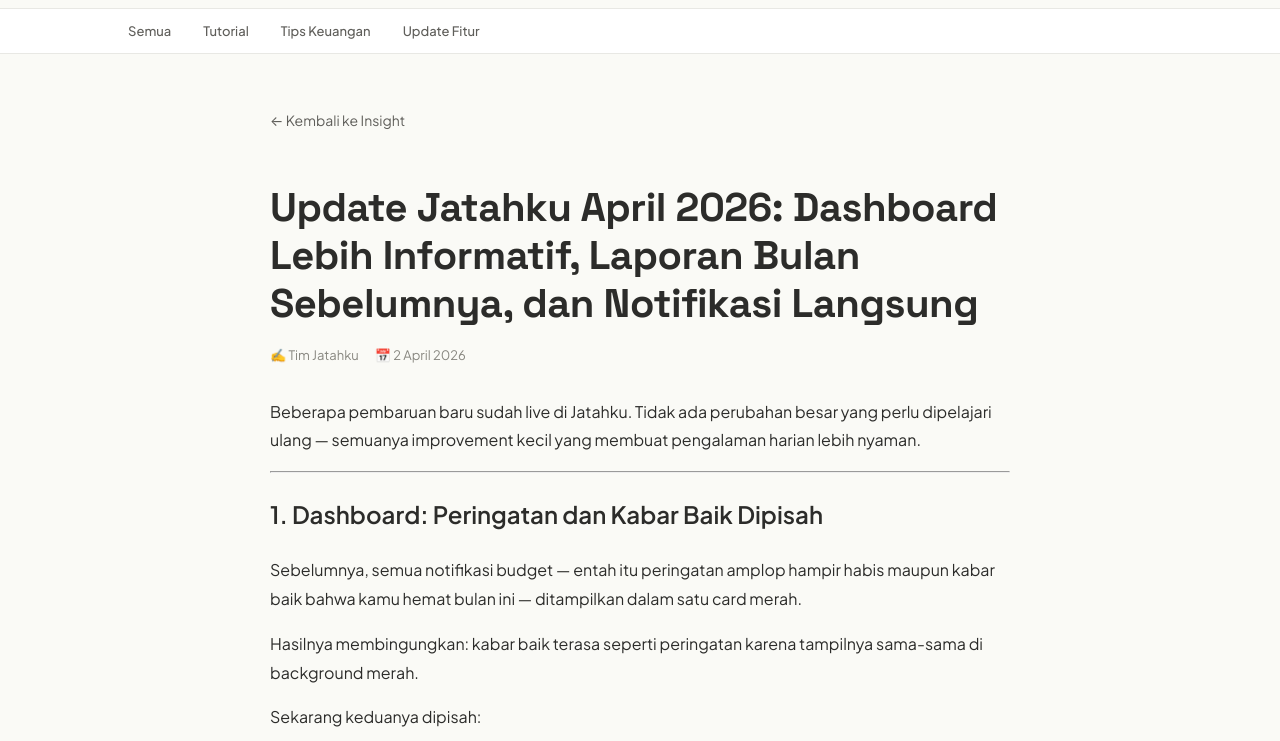
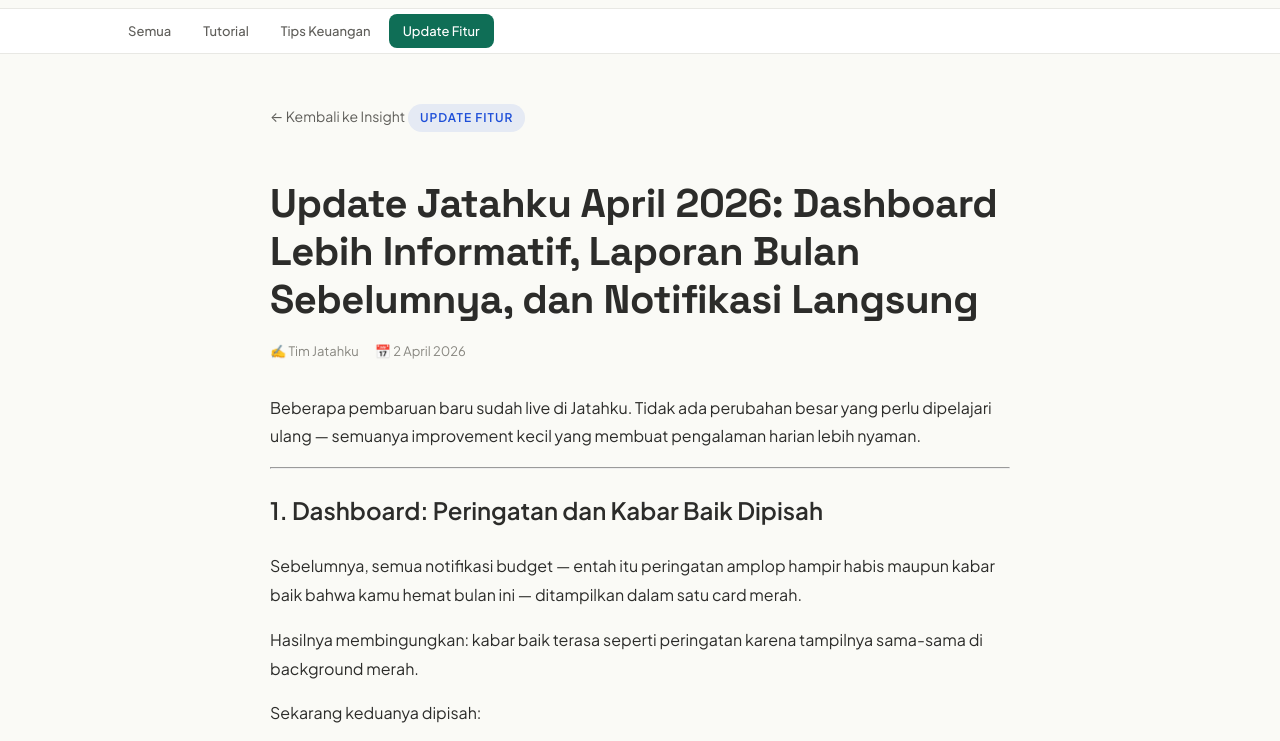
Before and after one commit to mtyatno/jatahku, an Astro site in the folder blog/: page /insight/fitur-baru-april-2026 in a window 1280 px wide. Shown: the part 56-797 px from the top of the page. Built offline with nearby package versions, Linux system fonts and the light colour scheme; Astro itself is replaced by a stand-in of ours; some packages are replaced by stand-ins of ours.

Commit message:
Fix blog article category values to match schema

```diff
--- a/blog/src/content/articles/fitur-baru-april-2026.md
+++ b/blog/src/content/articles/fitur-baru-april-2026.md
@@ -2,7 +2,7 @@
 title: "Update Jatahku April 2026: Dashboard Lebih Informatif, Laporan Bulan Sebelumnya, dan Notifikasi Langsung"
 description: "Ringkasan fitur baru Jatahku: dashboard peringatan dipisah dari info positif, navigasi laporan PDF ke bulan sebelumnya, dan admin bisa kirim pesan langsung ke pengguna."
 pubDate: 2026-04-02
-category: update
+category: update-fitur
 author: Tim Jatahku
 featured: false
 ---
--- a/blog/src/content/articles/tips-keuangan-bujangan.md
+++ b/blog/src/content/articles/tips-keuangan-bujangan.md
@@ -2,7 +2,7 @@
 title: "7 Tips Keuangan untuk Bujangan: Hidup Bebas Tanpa Finansial Berantakan"
 description: "Tips praktis mengatur keuangan untuk yang masih single — dari cara bagi gaji, hindari lifestyle inflation, sampai mulai investasi dengan modal kecil."
 pubDate: 2026-04-02
-category: tips
+category: tips-keuangan
 author: Tim Jatahku
 featured: false
 ---
```
